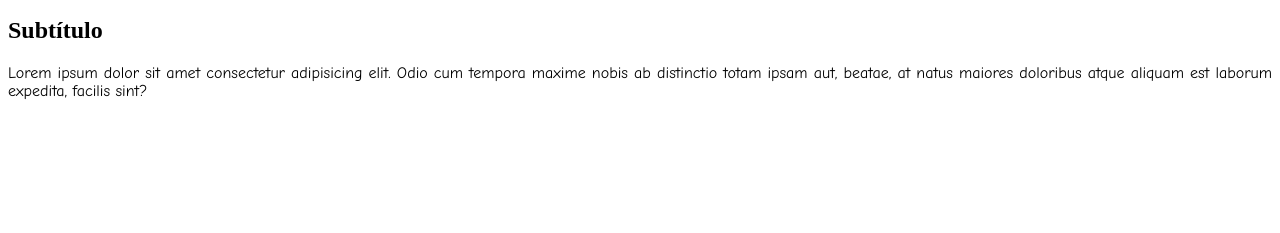
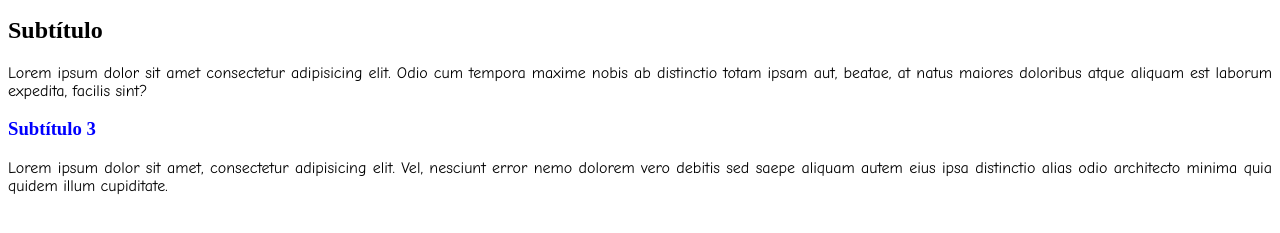
Before and after one commit to JuanPabloNardone/repoDesdeVSC, a plain HTML site: page index.html in a window 1280 px wide. Shown: the part 121-354 px from the top of the page. Drawn offline with Linux system fonts and the light colour scheme.

Commit message:
Agregado de subtítulo y estilo

```diff
--- a/estilos.css
+++ b/estilos.css
@@ -7,3 +7,6 @@ p{
     text-align: justify;
     font-family: 'Comic Sans MS';
 }
+h3{
+    color:blue;
+}
--- a/index.html
+++ b/index.html
@@ -12,5 +12,7 @@
     <p>Lorem ipsum dolor sit amet consectetur adipisicing elit. Quidem animi nobis dignissimos magni tenetur enim a! Repellendus explicabo ad voluptatibus expedita repudiandae. Veritatis labore odio illo. Provident nulla voluptas nihil?</p>
     <h2>Subtítulo</h2>
     <p>Lorem ipsum dolor sit amet consectetur adipisicing elit. Odio cum tempora maxime nobis ab distinctio totam ipsam aut, beatae, at natus maiores doloribus atque aliquam est laborum expedita, facilis sint?</p>
+    <h3>Subtítulo 3</h3>
+    <p>Lorem ipsum dolor sit amet, consectetur adipisicing elit. Vel, nesciunt error nemo dolorem vero debitis sed saepe aliquam autem eius ipsa distinctio alias odio architecto minima quia quidem illum cupiditate.</p>
 </body>
 </html>
```
